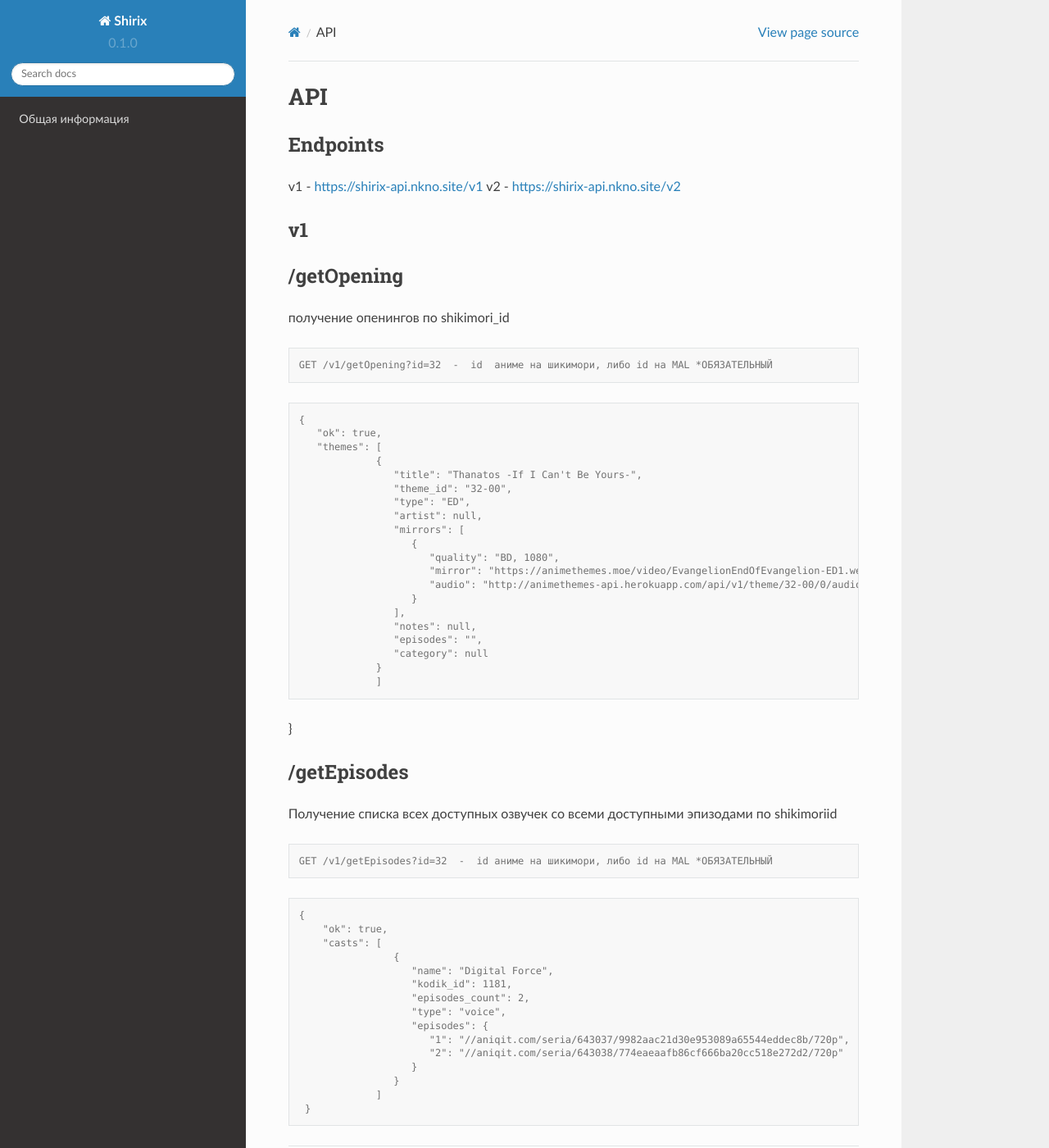
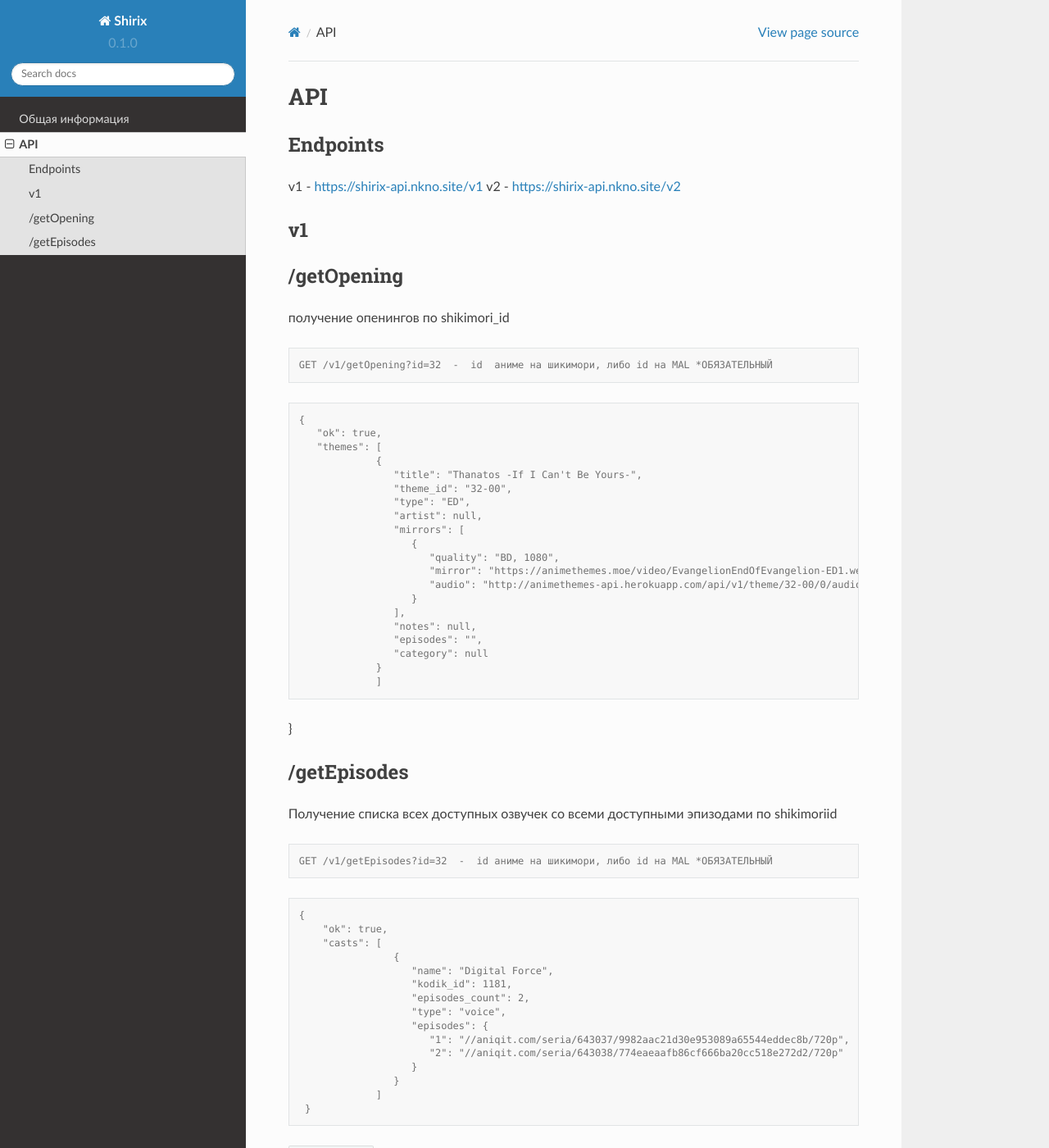
Before and after one commit to nknodev/shirix-docs, a Sphinx documentation site: the page built from docs/source/api.rst, in a window 1280 px wide and 1400 px high. Shown: the whole window at 82% size. Built offline with Sphinx 7.4.7 and the Read the Docs theme 2.0.0, drawn with Linux system fonts in a browser that asks for light colours; pages that are not in the unit, such as notebooks, are missing from menus.

Commit message:
Update index.rst

```diff
--- a/docs/source/index.rst
+++ b/docs/source/index.rst
@@ -17,5 +17,4 @@
 .. toctree::
 
    info
-   v2
-   news
+   api
```
